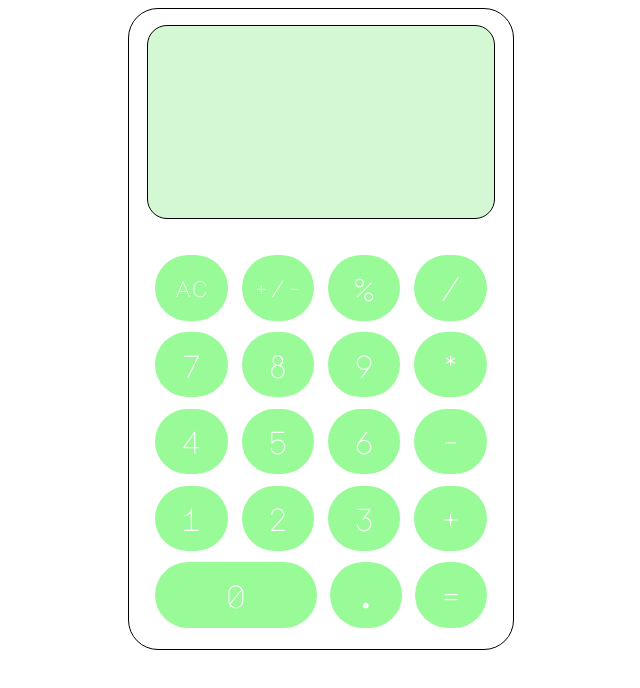
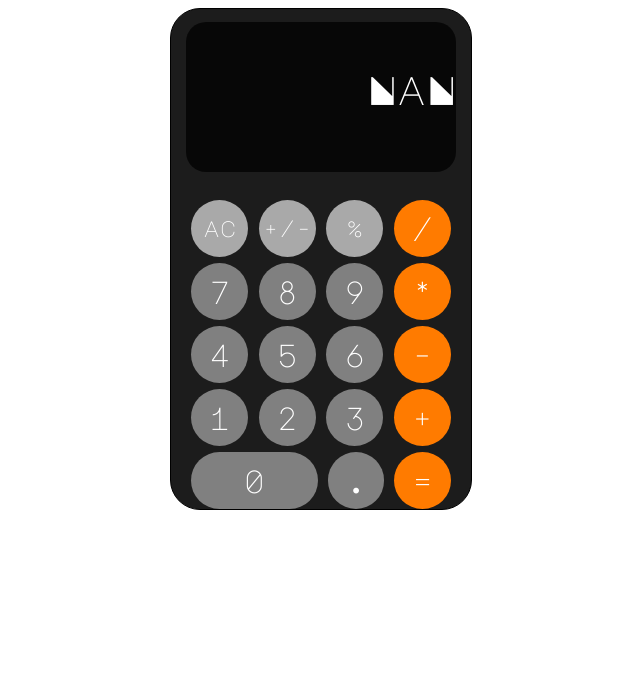
Before and after one commit to OlaFro/Visual-calculator, a plain HTML site: page index.html in a window 1280 px wide. Shown: the whole page, without its empty margins (319-959 px from the left). Drawn offline with Linux system fonts and the light colour scheme.

Commit message:
not completed solution

```diff
--- a/index.html
+++ b/index.html
@@ -13,28 +13,28 @@
   <body>
     <div class="calculator">
       <div class="display">
-        <span id="display" class="numberDisplay"></span>
+        <span id="display" class="numberDisplay"> </span>
       </div>
       <div class="buttons">
-        <div class="ac" id="ac">ac</div>
-        <div class="plus-minus" id="plus-minus">+/-</div>
-        <div class="percentage" id="percentage">%</div>
-        <div class="divide" id="divide" onclick="">/</div>
+        <div class="ac" id="ac" onclick="ac()">ac</div>
+        <div class="plus-minus" id="plus-minus" onclick="plusMinus()">+/-</div>
+        <div class="percentage" id="percentage" onclick="modulus()">%</div>
+        <div class="divide" id="divide" onclick="display(`\n/\n`)">/</div>
         <div class="seven" id="seven" onclick="display(7)">7</div>
         <div class="eight" id="eight" onclick="display(8)">8</div>
         <div class="nine" id="nine" onclick="display(9)">9</div>
-        <div class="multiply" id="multiply" onclick="display(*)">*</div>
+        <div class="multiply" id="multiply" onclick="display(`\n*\n`)">*</div>
         <div class="four" id="four" onclick="display(4)">4</div>
         <div class="five" id="five" onclick="display(5)">5</div>
         <div class="six" id="six" onclick="display(6)">6</div>
-        <div class="minus" id="minus" onclick="display(-)">-</div>
+        <div class="minus" id="minus" onclick="display(`\n-\n`)">-</div>
         <div class="one" id="one" onclick="display(1)">1</div>
         <div class="two" id="two" onclick="display(2)">2</div>
         <div class="three" id="three" onclick="display(3)">3</div>
-        <div class="plus" id="plus" onclick="">+</div>
+        <div class="plus" id="plus" onclick="display(`\n+\n`)">+</div>
         <div class="zero" id="zero" onclick="display(0)">0</div>
-        <div class="point" id="point" onclick="display()">.</div>
-        <div class="equal" id="equal" onclick="">=</div>
+        <div class="point" id="point" onclick="display(`.`)">.</div>
+        <div class="equal" id="equal" onclick="result()">=</div>
       </div>
     </div>
     <script src="script.js"></script>
--- a/script.js
+++ b/script.js
@@ -1,47 +1,30 @@
-// function display() {
-//   for (i = 1; i <= 9; i++) {
-//     switch (i) {
-//       case 1:
-//         var x = 1;
-//         document.getElementById("display").innerHTML = ` ${x}`;
-//         break;
-//       case 2:
-//         x = 2;
-//         document.getElementById("display").innerHTML = ` ${x}`;
-//         break;
-//       case 3:
-//         x = 3;
-//         document.getElementById("display").innerHTML = ` ${x}`;
-//         break;
-//       case 4:
-//         x = 4;
-//         document.getElementById("display").innerHTML = ` ${x}`;
-//         break;
-//       case 5:
-//         x = 5;
-//         document.getElementById("display").innerHTML = ` ${x}`;
-//         break;
-//       case 6:
-//         x = 6;
-//         document.getElementById("display").innerHTML = ` ${x}`;
-//         break;
-//       case 7:
-//         x = 7;
-//         document.getElementById("display").innerHTML = ` ${x}`;
-//         break;
-//       case 8:
-//         x = 8;
-//         document.getElementById("display").innerHTML = ` ${x}`;
-//         break;
-//       case 9:
-//         x = 9;
-//         document.getElementById("display").innerHTML = ` ${x}`;
-//         break;
-//     }
-//   }
+var number = "x";
+
+function display(x) {
+  document.getElementById("display").innerHTML += `${x}`;
+}
+
+function result() {
+  let result = document.getElementById("display").innerHTML;
+  document.getElementById("display").innerHTML = eval(result);
+}
+
+function ac() {
+  document.getElementById("display").innerHTML = "";
+}
+
+// function plusMinus() {
+//   document.getElementById("display").innerHTML += `- ${x}`;
 // }
 
-function display(x) {
-  var number = x;
-  document.getElementById("display").innerHTML = ` ${x}`;
+function modulus() {
+  let result = document.getElementById("display").innerHTML;
+  console.log(result);
+  let splittedResult = result.split(`\n`);
+  console.log(splittedResult);
+  let a = splittedResult[0];
+  console.log(a);
+  let b = splittedResult[2];
+  document.getElementById("display").innerHTML = parseInt(a);
 }
+modulus();
--- a/style.css
+++ b/style.css
@@ -1,7 +1,6 @@
 .calculator {
-  width: 30vw;
-  height: 80vh;
-  margin-top: 4rem;
+  width: 300px;
+  height: 500px;
   display: flex;
   justify-content: center;
   flex-direction: column;
@@ -10,43 +9,41 @@
   border: 1px solid black;
   margin: auto;
   border-radius: 30px;
-  background-color: rgb(255, 255, 255);
+  background-color: hsla(0, 0%, 0%, 0.89);
 }
 
 .display {
   width: 90%;
   height: 30%;
   display: flex;
-  justify-content: end;
+  justify-content: flex-end;
   align-items: center;
-  background-color: rgb(212, 248, 212);
+  background-color: hsla(0, 0%, 0%, 0.746);
+  margin: auto;
+  border-radius: 20px;
+  overflow: hidden;
 }
 
 .numberDisplay {
   margin-bottom: 1rem;
-  font-size: 5rem;
+  font-size: 2.5rem;
   color: white;
+  text-align: right;
 }
 
 .buttons > * {
   width: 21%;
-  height: 17%;
-
+  height: 19%;
+  margin: 3px;
   border-radius: 50px;
   display: flex;
   justify-content: center;
   align-items: center;
-  background-color: palegreen;
+  background-color: grey;
 }
 
 .buttons > *:active {
-  background-color: yellow;
-}
-
-.display {
-  border: 1px solid black;
-  margin: auto;
-  border-radius: 20px;
+  background-color: rgb(27, 21, 11);
 }
 
 .buttons {
@@ -60,6 +57,7 @@
   flex-wrap: wrap;
   justify-content: space-around;
   align-content: space-around;
+  user-select: none;
 }
 
 .zero {
@@ -67,6 +65,16 @@
 }
 
 .ac,
-.plus-minus {
+.plus-minus,
+.percentage {
   font-size: 1.4rem;
+  background-color: darkgrey;
 }
+
+.divide,
+.multiply,
+.minus,
+.plus,
+.equal {
+  background-color: rgb(255, 123, 0);
+}
```
